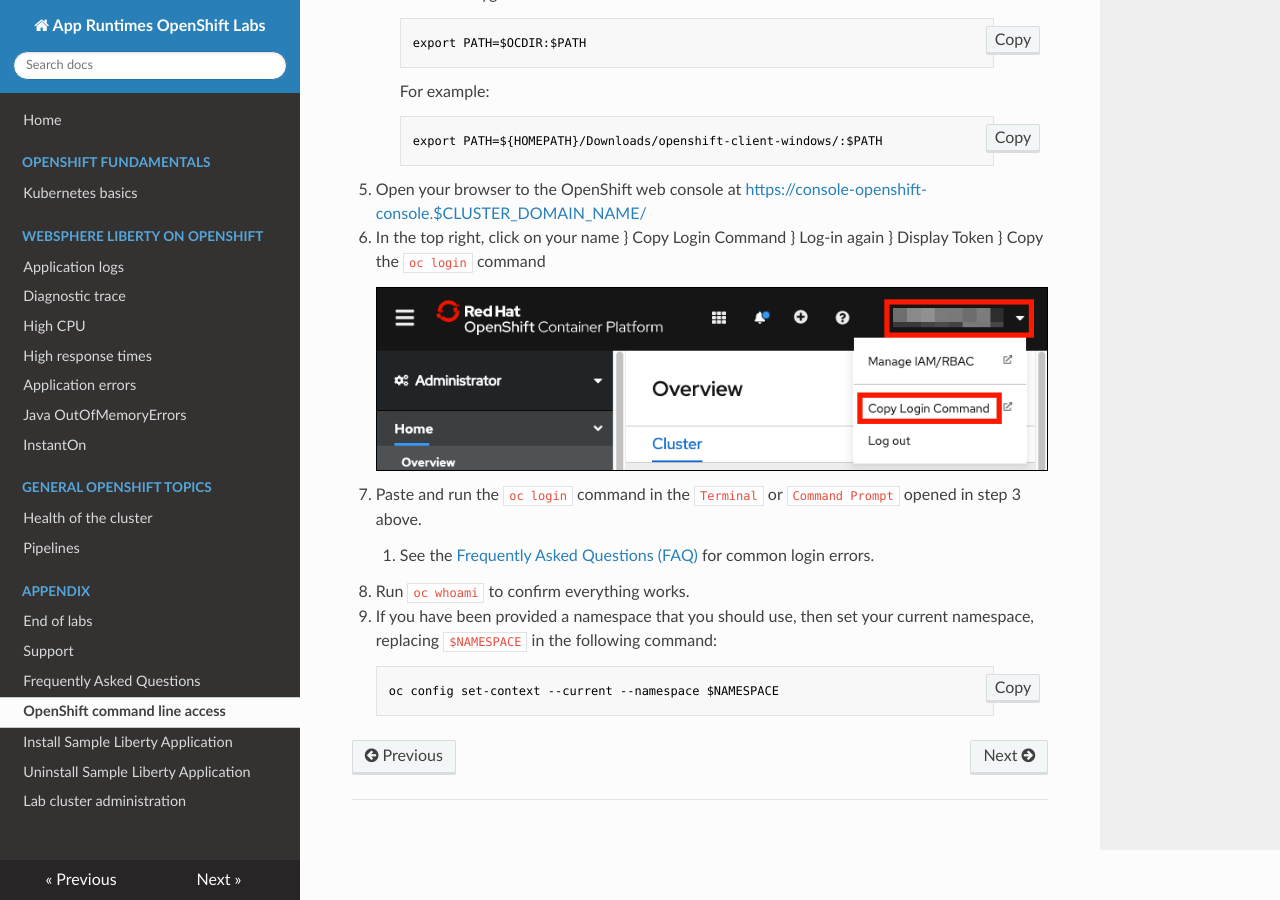
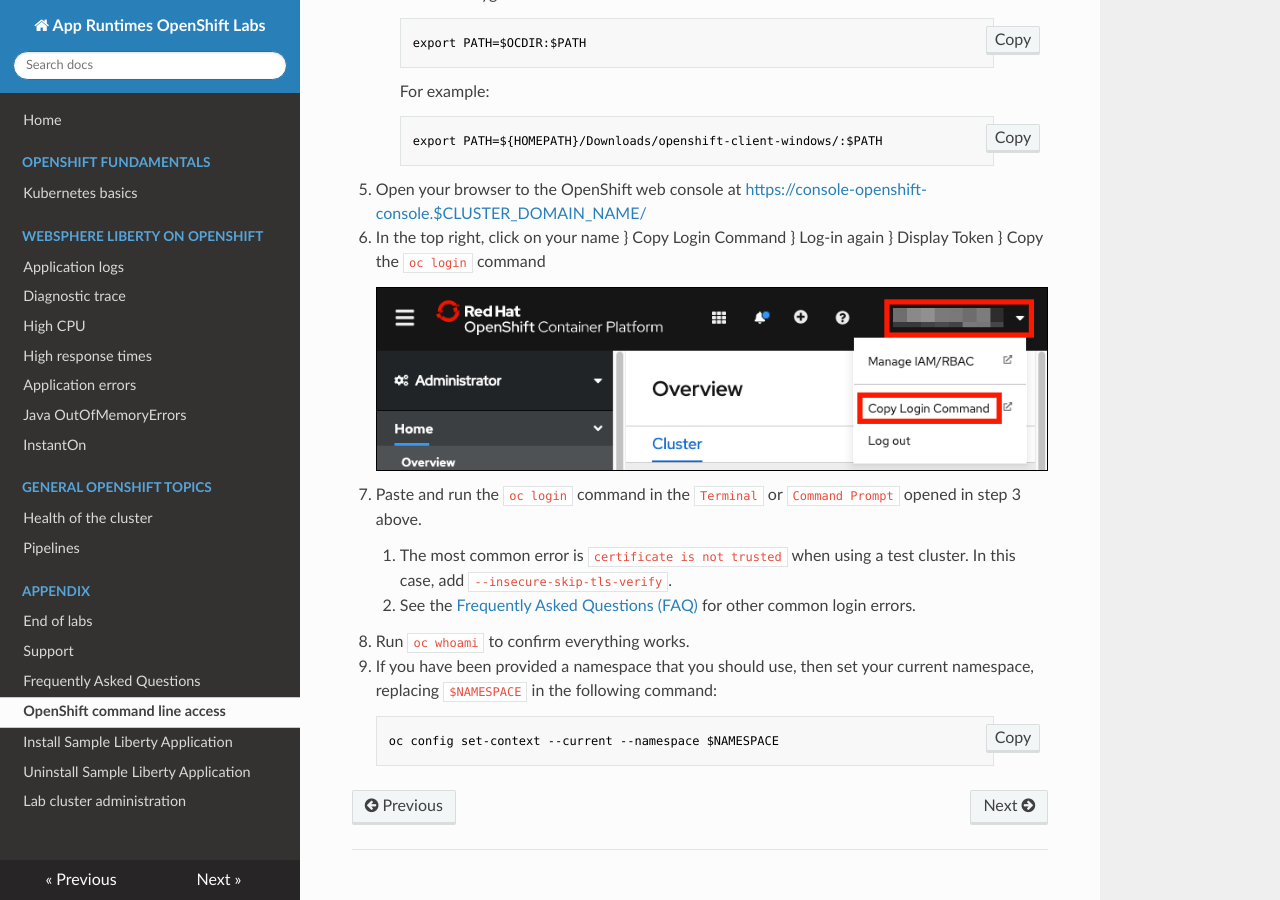
Before and after one commit to IBM/AppRuntimesOpenShiftDay2Labs, an MkDocs documentation site: the page built from docs/openshift_login_commandline.md, in a window 1280 px wide and 900 px high, scrolled down 1037 px. Built offline with MkDocs 1.6.1, drawn with Linux system fonts in a browser that asks for light colours.

Commit message:
Add common FAQ to login page
Signed-off-by: Kevin Grigorenko <kevin.grigorenko@us.ibm.com>

```diff
--- a/docs/openshift_login_commandline.md
+++ b/docs/openshift_login_commandline.md
@@ -42,7 +42,8 @@
 1. In the top right, click on your name } Copy Login Command } Log-in again } Display Token } Copy the `oc login` command
    ![](images/ocptoken.png)
 1. Paste and run the `oc login` command in the `Terminal` or `Command Prompt` opened in step 3 above.
-    1. See the [Frequently Asked Questions (FAQ)](faq.md) for common login errors.
+    1. The most common error is `certificate is not trusted` when using a test cluster. In this case, add `--insecure-skip-tls-verify`.
+    1. See the [Frequently Asked Questions (FAQ)](faq.md) for other common login errors.
 1. Run `oc whoami` to confirm everything works.
 1. If you have been provided a namespace that you should use, then set your current namespace, replacing `$NAMESPACE` in the following command:
 
```
